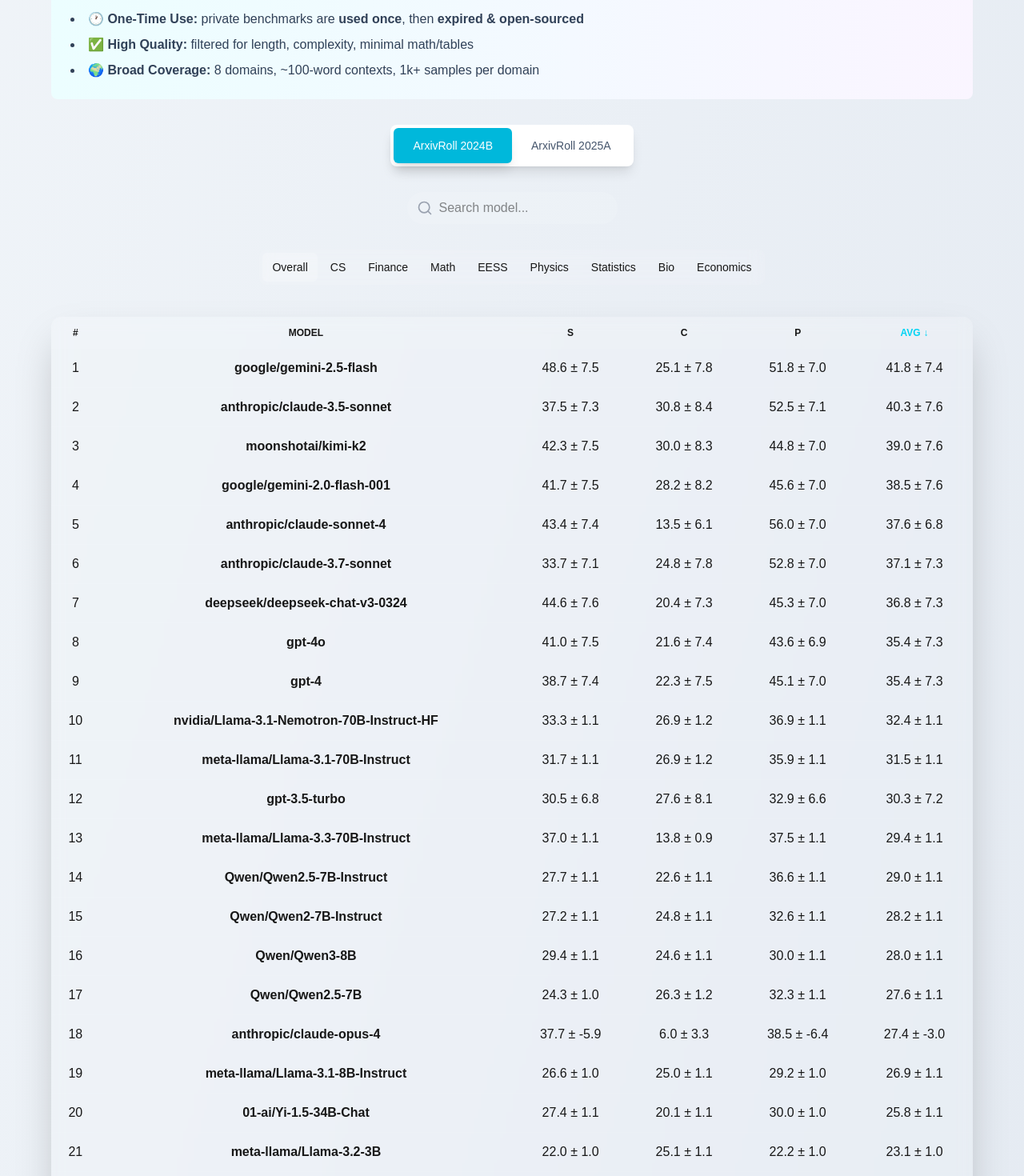
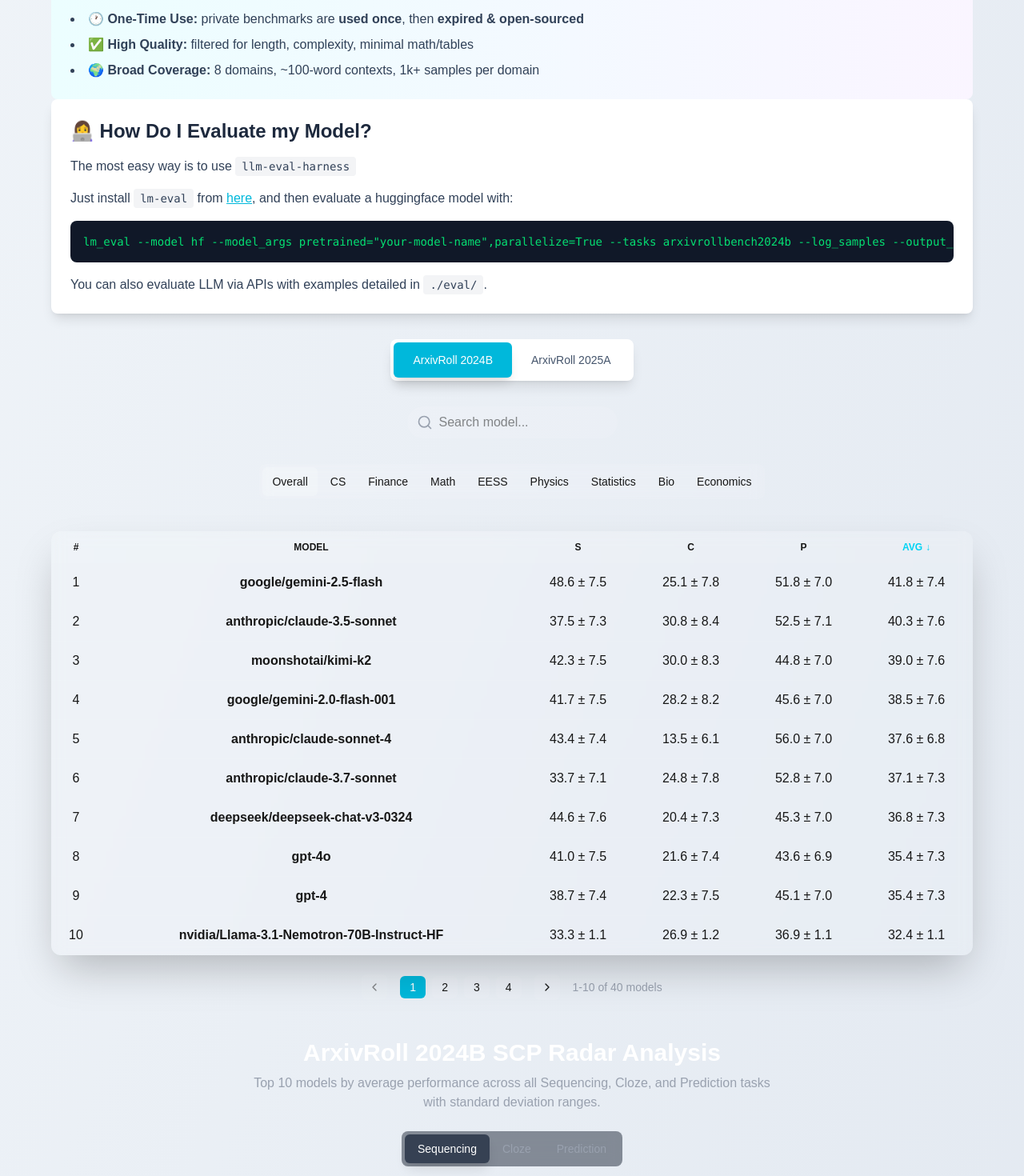
Before and after one commit to liangzid/arxivbenchleaderboard, a Next.js app: page / in a window 1280 px wide. Shown: the part 1060-2530 px from the top of the page at 80% size. Built offline with nearby package versions, Linux system fonts and the light colour scheme.

Commit message:
simplify radar. Add usage.

```diff
--- a/src/app/page.tsx
+++ b/src/app/page.tsx
@@ -80,6 +80,26 @@
               <li><strong>🌍 Broad Coverage:</strong> 8 domains, ~100-word contexts, 1k+ samples per domain</li>
             </ul>
           </div>
+
+          <div className="bg-white dark:bg-slate-800 rounded-lg shadow-lg p-6 mb-6">
+            <h2 className="text-2xl font-bold text-slate-800 dark:text-white mb-4">👩‍💻 How Do I Evaluate my Model?</h2>
+            <p className="text-slate-700 dark:text-slate-300 mb-4">
+              The most easy way is to use <code className="bg-gray-100 dark:bg-gray-700 px-2 py-1 rounded text-sm">llm-eval-harness</code>
+            </p>
+
+            <p className="text-slate-700 dark:text-slate-300 mb-4">
+              Just install <code className="bg-gray-100 dark:bg-gray-700 px-2 py-1 rounded text-sm">lm-eval</code> from <a href="https://github.com/AstapleDSE/lm-eval-with-ArxivRollBench" className="text-cyan-500 hover:text-cyan-400 underline" target="_blank" rel="noopener noreferrer">here</a>,
+              and then evaluate a huggingface model with:
+            </p>
+
+            <div className="bg-gray-900 text-green-400 p-4 rounded-lg overflow-x-auto">
+              <pre className="text-sm"><code>{`lm_eval --model hf --model_args pretrained="your-model-name",parallelize=True --tasks arxivrollbench2024b --log_samples --output_path your-log-path`}</code></pre>
+            </div>
+
+            <p className="text-slate-700 dark:text-slate-300 mt-4">
+              You can also evaluate LLM via APIs with examples detailed in <code className="bg-gray-100 dark:bg-gray-700 px-2 py-1 rounded text-sm">./eval/</code>.
+            </p>
+          </div>
         </div>
 
         <div className="flex justify-center mb-8">
--- a/src/components/RobenchScpRadarCharts.tsx
+++ b/src/components/RobenchScpRadarCharts.tsx
@@ -45,12 +45,49 @@
         }
 
         const parsedData = parseRobenchScpData(data);
-        setModelData(parsedData);
+
+        // Filter to show only top 10 models by average score across all scenarios
+        const topModels = getTopModelsByAverageScore(parsedData, 10);
+        setModelData(topModels);
       } catch (err) {
         setError(err instanceof Error ? err.message : 'Unknown error occurred');
       } finally {
         setLoading(false);
       }
+    };
+
+    // Helper function to get top N models by average score
+    const getTopModelsByAverageScore = (data: any, limit: number) => {
+      if (!data || Object.keys(data).length === 0) return {};
+
+      const modelScores = Object.entries(data).map(([modelName, scenarios]: [string, any]) => {
+        let totalScore = 0;
+        let count = 0;
+
+        Object.values(scenarios).forEach((scenario: any) => {
+          if (scenario.s && scenario.c && scenario.p) {
+            const avgScore = (scenario.s.acc + scenario.c.acc + scenario.p.acc) / 3;
+            totalScore += avgScore;
+            count++;
+          }
+        });
+
+        const averageScore = count > 0 ? totalScore / count : 0;
+        return { modelName, averageScore, data: scenarios };
+      });
+
+      // Sort by average score descending and take top N
+      const topModels = modelScores
+        .sort((a, b) => b.averageScore - a.averageScore)
+        .slice(0, limit);
+
+      // Convert back to original format
+      const result: any = {};
+      topModels.forEach(({ modelName, data }) => {
+        result[modelName] = data;
+      });
+
+      return result;
     };
 
     loadData();
@@ -97,8 +134,8 @@
         <svg className="mx-auto h-12 w-12 text-gray-500" fill="none" stroke="currentColor" viewBox="0 0 24 24">
           <path strokeLinecap="round" strokeLinejoin="round" strokeWidth={2} d="M9 19v-6a2 2 0 00-2-2H5a2 2 0 00-2 2v6a2 2 0 002 2h2a2 2 0 002-2zm0 0V9a2 2 0 012-2h2a2 2 0 012 2v10m-6 0a2 2 0 002 2h2a2 2 0 002-2m0 0V5a2 2 0 012-2h2a2 2 0 012 2v14a2 2 0 01-2 2h-2a2 2 0 01-2-2z" />
         </svg>
-        <h3 className="mt-2 text-sm font-medium text-gray-300">No RobenchSCP Data</h3>
-        <p className="mt-1 text-sm text-gray-500">No RobenchSCP results found in the dataset.</p>
+        <h3 className="mt-2 text-sm font-medium text-gray-300">No Top Models Available</h3>
+        <p className="mt-1 text-sm text-gray-500">No sufficient data to determine top 10 models for radar analysis.</p>
       </div>
     );
   }
@@ -122,7 +159,7 @@
           ArxivRoll {benchmarkVersion.toUpperCase()} SCP Radar Analysis
         </h2>
         <p className="text-gray-400 max-w-2xl mx-auto">
-          Interactive radar charts showing model performance across all Sequencing, Cloze, and Prediction tasks with standard deviation ranges.
+          Top 10 models by average performance across all Sequencing, Cloze, and Prediction tasks with standard deviation ranges.
         </p>
       </div>
 
--- a/src/components/RobenchTable.tsx
+++ b/src/components/RobenchTable.tsx
@@ -1,7 +1,7 @@
 'use client';
 import { motion, AnimatePresence } from 'framer-motion';
 import { ChevronDown, ChevronLeft, ChevronRight } from 'lucide-react';
-import { useState } from 'react';
+import { useState, useEffect } from 'react';
 import { useLB } from '@/store/leaderboard';
 import useRobenchLeaderboard from '@/hooks/useRobenchLeaderboard';
 import { cn } from '@/lib/utils';
@@ -58,6 +58,20 @@
     return 0;
   });
 
+  // Pagination logic
+  const totalPages = Math.ceil(sorted.length / modelsPerPage);
+  const startIndex = (currentPage - 1) * modelsPerPage;
+  const paginatedRows = sorted.slice(startIndex, startIndex + modelsPerPage);
+
+  // Reset to page 1 when filters change
+  useEffect(() => {
+    setCurrentPage(1);
+  }, [search, sortBy, activeTab, benchmarkVersion]);
+
+  const goToPage = (page: number) => {
+    setCurrentPage(Math.max(1, Math.min(page, totalPages)));
+  };
+
   return (
     <motion.div
       initial={{ opacity: 0 }}
@@ -76,11 +90,61 @@
           </tr>
         </thead>
         <tbody>
-          {sorted.map((row, idx) => (
-            <Row key={row.model} row={row} idx={idx} activeTab={activeTab} />
+          {paginatedRows.map((row, idx) => (
+            <Row key={row.model} row={row} idx={startIndex + idx} activeTab={activeTab} />
           ))}
         </tbody>
       </table>
+
+      {/* Pagination Controls */}
+      {totalPages > 1 && (
+        <div className="flex justify-center items-center space-x-4 mt-6">
+          <button
+            onClick={() => goToPage(currentPage - 1)}
+            disabled={currentPage === 1}
+            className="p-2 rounded-md bg-white/10 hover:bg-white/20 disabled:opacity-50 disabled:cursor-not-allowed transition-colors"
+          >
+            <ChevronLeft className="w-4 h-4" />
+          </button>
+
+          <div className="flex items-center space-x-2">
+            {Array.from({ length: Math.min(7, totalPages) }, (_, i) => {
+              const pageNum = totalPages <= 7 ? i + 1 :
+                currentPage <= 4 ? i + 1 :
+                currentPage >= totalPages - 3 ? totalPages - 6 + i :
+                currentPage - 3 + i;
+
+              if (pageNum < 1 || pageNum > totalPages) return null;
+
+              return (
+                <button
+                  key={pageNum}
+                  onClick={() => goToPage(pageNum)}
+                  className={`px-3 py-1 rounded-md text-sm transition-colors ${
+                    currentPage === pageNum
+                      ? 'bg-cyan-500 text-white'
+                      : 'bg-white/10 hover:bg-white/20'
+                  }`}
+                >
+                  {pageNum}
+                </button>
+              );
+            })}
+          </div>
+
+          <button
+            onClick={() => goToPage(currentPage + 1)}
+            disabled={currentPage === totalPages}
+            className="p-2 rounded-md bg-white/10 hover:bg-white/20 disabled:opacity-50 disabled:cursor-not-allowed transition-colors"
+          >
+            <ChevronRight className="w-4 h-4" />
+          </button>
+
+          <div className="text-sm text-gray-400">
+            {startIndex + 1}-{Math.min(startIndex + modelsPerPage, sorted.length)} of {sorted.length} models
+          </div>
+        </div>
+      )}
     </motion.div>
   );
 }
```
